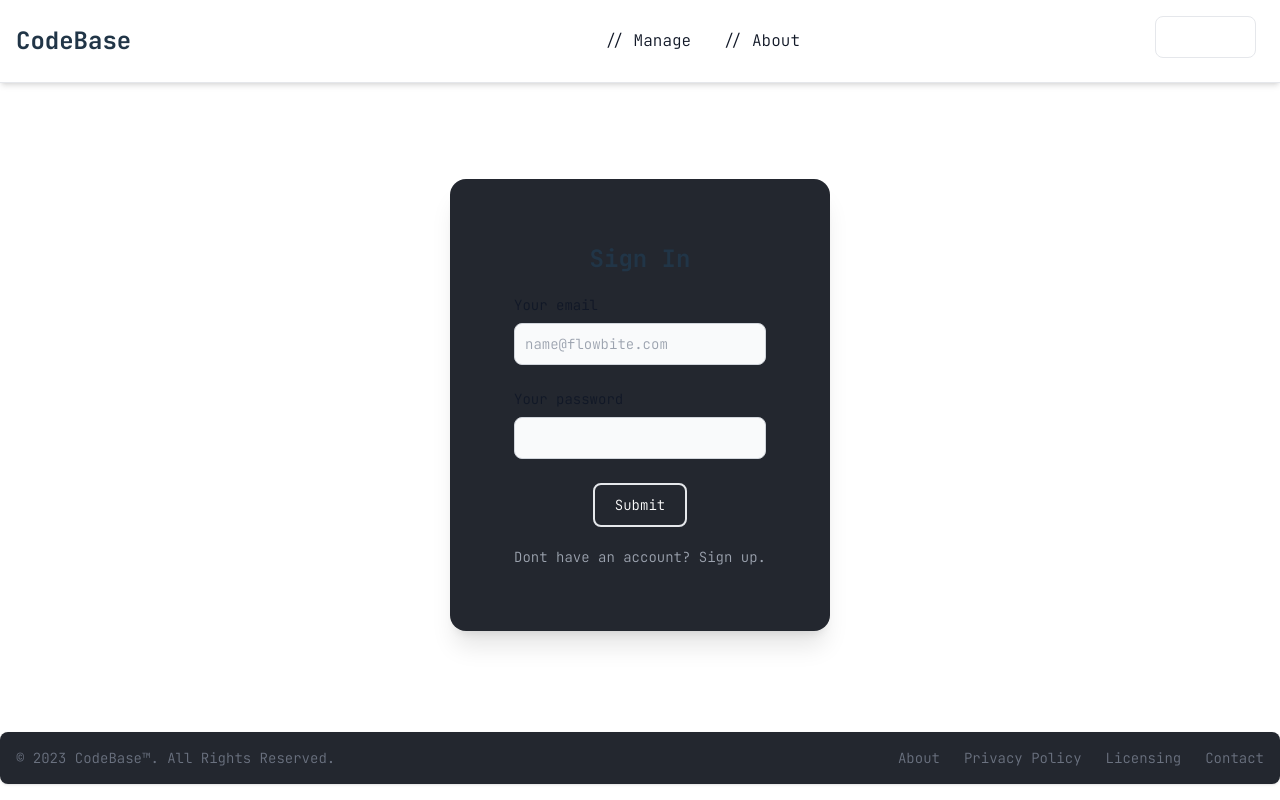
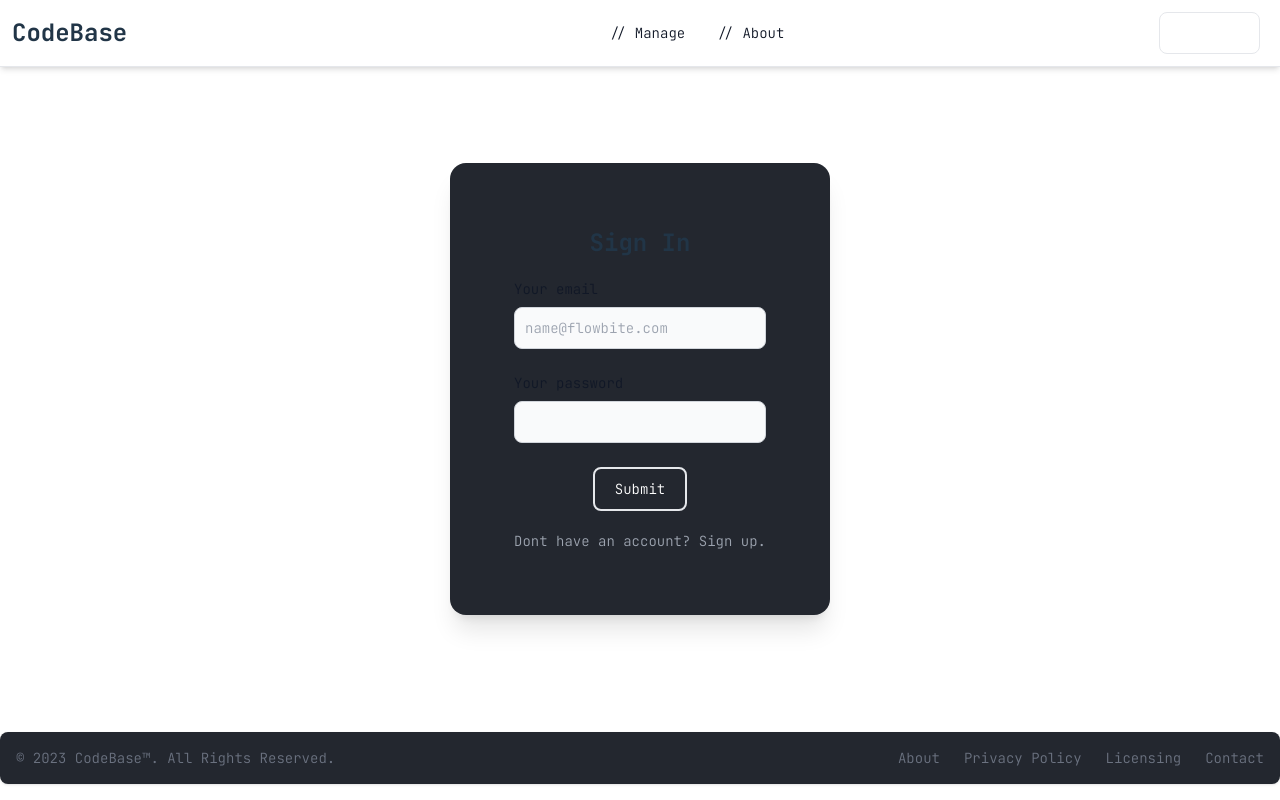
Before and after one commit to Zyb3rWolfi/codebase, a Vue app in the folder laravel/vue/: page /login in a window 1280 px wide. Built offline with nearby package versions, Linux system fonts and the light colour scheme; no server answers; what @guolao/vue-monaco-editor, @highlightjs/vue-plugin, vue-cookies would draw is missing.

Commit message:
little adjusment

```diff
--- a/laravel/vue/src/components/footer.vue
+++ b/laravel/vue/src/components/footer.vue
@@ -1,6 +1,6 @@
 <template>
 
-    <footer class="rounded-lg shadow m-4 mx-auto fixed bottom-0 w-full" style="background-color: #23272f;">
+    <footer class="rounded-lg shadow m-4 mx-auto fixed fixed bottom-0 w-full" style="background-color: #23272f;">
         <div class="w-full mx-auto max-w-screen-xl p-4 md:flex md:items-center md:justify-between">
         <span class="text-sm text-gray-500 sm:text-center dark:text-gray-400">© 2023 <a href="https://flowbite.com/" class="hover:underline">CodeBase™</a>. All Rights Reserved.
         </span>
--- a/laravel/vue/src/components/navbar.vue
+++ b/laravel/vue/src/components/navbar.vue
@@ -48,7 +48,7 @@
 
 <template>
 <nav class=" shadow-md dark:border-neutral-500 border-b">
-  <div class="max-w-screen-xl flex flex-wrap items-center justify-between mx-auto p-4">
+  <div class="max-w-screen-xl flex flex-wrap items-center justify-between mx-auto p-3">
     <a class="flex items-center">
         <span id="logo" class="self-center text-2xl font-semibold whitespace-nowrap dark:text-white">CodeBase</span>
     </a>
@@ -59,7 +59,7 @@
         </svg>
     </button>
     <div class="hidden w-full md:block md:w-auto my-auto" id="navbar-default">
-      <ul class="font-medium flex flex-col p-4 md:p-0 mt-4 my-auto border rounded-lg md:flex-row md:space-x-8 md:mt-0 md:border-0">
+      <ul class="font-medium flex flex-col p-4 md:p-0 mt-4 text-sm my-auto border rounded-lg md:flex-row md:space-x-8 md:mt-0 md:border-0">
         <li>
           <a @click="Search()" class=" cursor-pointer block py-2 pl-3 pr-4 text-white rounded md:bg-transparent md:p-0 dark:text-white">// Search</a>
         </li>
@@ -72,8 +72,8 @@
 
       </ul>
     </div>
-    <button v-if="auth" @click="logOut()" type="button" class="text-white hover:bg-blue-800 focus:ring-4 focus:ring-blue-300 font-medium rounded-lg text-sm px-5 py-2.5 mr-2 mb-2 border dark:hover:bg-gray-800 focus:outline-none dark:focus:ring-blue-800">Sign Out</button>
-    <button v-else="!auth" @click="logIn()" type="button" class="text-white hover:bg-blue-800 focus:ring-4 focus:ring-blue-300 font-medium rounded-lg text-sm px-5 py-2.5 mr-2 mb-2 border dark:hover:bg-gray-800">Sign In</button>
+    <button v-if="auth" @click="logOut()" type="button" class="text-white hover:bg-blue-800 focus:ring-4 focus:ring-blue-300 font-medium rounded-lg text-sm px-5 py-2.5 mr-2 border dark:hover:bg-gray-800 focus:outline-none dark:focus:ring-blue-800">Sign Out</button>
+    <button v-else="!auth" @click="logIn()" type="button" class="text-white hover:bg-blue-800 focus:ring-4 focus:ring-blue-300 font-medium rounded-lg text-sm px-5 py-2.5 mr-2 border dark:hover:bg-gray-800">Sign In</button>
   </div>
 </nav>
 </template>
```
